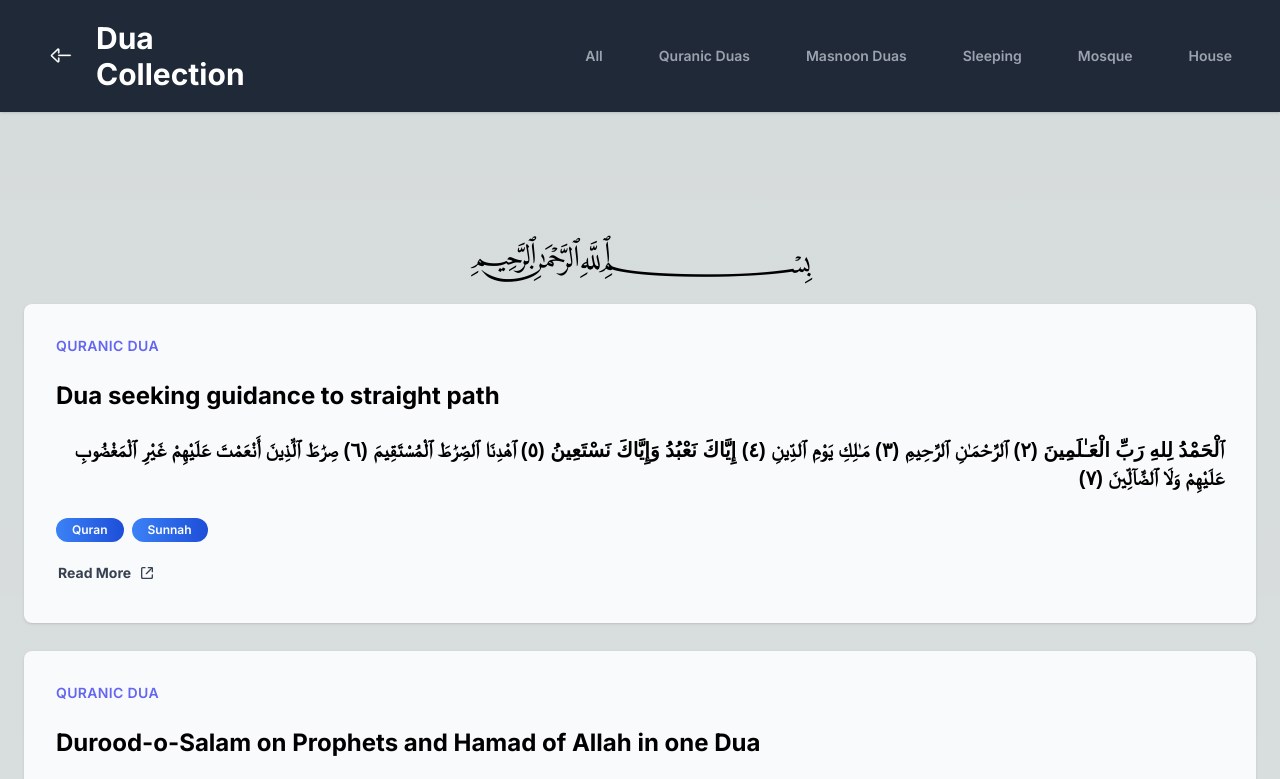
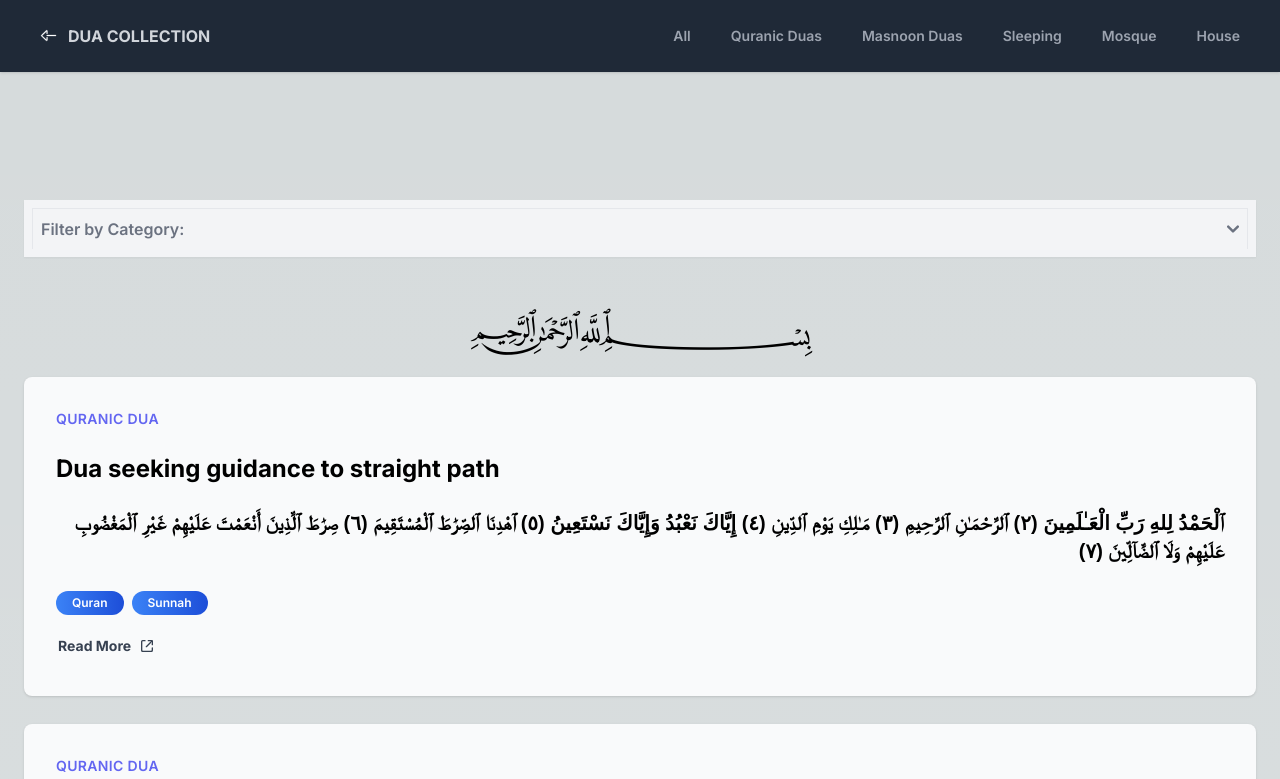
Before and after one commit to segullshairbutt/dua-collections, a Next.js app: page /Duas in a window 1280 px wide. Shown: the top 779 px of the page. Built offline with nearby package versions, Linux system fonts and the light colour scheme; a web font is replaced by a local one.

Commit message:
added tags in mobile nav, and as filter in dua page... also fix 404 page

```diff
--- a/src/app/Duas/page.tsx
+++ b/src/app/Duas/page.tsx
@@ -1,43 +1,101 @@
 'use client';
 
-import { FC, Suspense, useEffect, useState } from 'react';
+import { FC, Suspense, useMemo, useState } from 'react';
 
+import Link from 'next/link';
 import { useSearchParams } from 'next/navigation';
 
 import Bismillah from 'components/Bismillah';
 import Dua from 'components/Dua';
 
-import allDuas from './duas.json';
-
-interface DuaObject {
-  id: string;
-  title: string;
-  translation: string;
-  content: string;
-  tags: string[];
-  referenceLink: string;
-}
+import allDuas from 'duas.json';
 
 const Duas: FC = () => {
   const searchParams = useSearchParams();
-  const [duas, setDuas] = useState<DuaObject[]>([]);
-
-  useEffect(() => {
+  const duas = useMemo(() => {
     const tagFilter = searchParams.get('tag');
     if (tagFilter == null) {
-      setDuas(allDuas);
-      return;
+      return allDuas;
     }
 
     const _filteredDuas = allDuas.filter(dua => {
       return dua.tags.includes(tagFilter);
     });
-    setDuas(_filteredDuas);
-    // eslint-disable-next-line react-hooks/exhaustive-deps
+    return _filteredDuas;
   }, [searchParams]);
 
+  const dTags = useMemo(() => {
+    return allDuas
+      .flatMap(d => d.tags)
+      .filter((value, index, array) => {
+        return array.indexOf(value) === index;
+      });
+  }, []);
+
+  const [activeElement, setActiveElement] = useState('');
+  const handleClick = (value: string) => {
+    if (value === activeElement) {
+      setActiveElement('');
+    } else {
+      setActiveElement(value);
+    }
+  };
+
   return (
-    <section className="my-8 sm:my-10 grid grid-cols-1 gap-x-8 gap-y-4 p-6 mx-auto md:max-w-7xl">
+    <section className="relative my-8 sm:my-10 grid grid-cols-1 gap-x-8 gap-y-4 p-6 mx-auto md:max-w-7xl">
+      <div className="sticky top-0 z-20 bg-gray-100 mb-10 shadow-sm p-2">
+        <div id="accordion-collapse" data-accordion="collapse">
+          <h2 id="accordion-collapse-heading-1">
+            <button
+              type="button"
+              onClick={() => handleClick('1')}
+              className="flex items-center justify-between w-full p-2 font-medium rtl:text-right text-gray-500 border border-b-0 border-gray-200 hover:bg-gray-100 gap-3"
+              data-accordion-target="#accordion-collapse-body-1"
+              aria-expanded="true"
+              aria-controls="accordion-collapse-body-1"
+            >
+              <span className="font-semibold">Filter by Category:</span>
+              <svg
+                data-accordion-icon
+                className="w-3 h-3 rotate-180 shrink-0"
+                aria-hidden="true"
+                xmlns="http://www.w3.org/2000/svg"
+                fill="none"
+                viewBox="0 0 10 6"
+              >
+                <path
+                  stroke="currentColor"
+                  strokeLinecap="round"
+                  strokeLinejoin="round"
+                  strokeWidth="2"
+                  d="M9 5 5 1 1 5"
+                />
+              </svg>
+            </button>
+          </h2>
+          <div
+            id="accordion-collapse-body-1"
+            className={activeElement === '1' ? '' : 'hidden'}
+            aria-labelledby="accordion-collapse-heading-1"
+          >
+            <ul className="flex flex-wrap items-center justify-start">
+              {dTags.map((tag, ix) => {
+                const isActive = tag === searchParams.get('tag');
+                return (
+                  <li
+                    key={ix}
+                    className={`text-xs font-medium mx-1 my-1 text-gray-500 active:bg-indigo-100 hover:text-indigo-600 rounded ${isActive && 'text-indigo-600'}`}
+                  >
+                    <Link className="px-1" href={{ pathname: '/Duas', query: { tag: tag } }}>
+                      {tag}
+                    </Link>
+                  </li>
+                );
+              })}
+            </ul>
+          </div>
+        </div>
+      </div>
       <Bismillah />
       {duas.map((dua, index) => (
         <Dua
@@ -56,7 +114,7 @@ const Duas: FC = () => {
 
 export default function DuasPage() {
   return (
-    <Suspense>
+    <Suspense fallback={<div className="text-center my-80"> Loading... </div>}>
       <Duas />
     </Suspense>
   );
--- a/src/app/components/BackButton.tsx
+++ b/src/app/components/BackButton.tsx
@@ -7,10 +7,10 @@ const BackButton = ({ className = '' }: { className?: string }) => {
   return (
     <button
       type="button"
-      className={`p-2 rounded-xl text-sm font-medium outline-none focus:outline-none border-4 border-transparent hover:text-gray-300 active:border-transparent active:text-grey-200 transition-all ${className}`}
+      className={`rounded-xl text-sm font-medium outline-none focus:outline-none border-4 border-transparent hover:text-gray-300 active:border-transparent active:text-grey-200 transition-all ${className}`}
       onClick={() => router.back()}
     >
-      <div className="flex flex-row align-middle w-8 h-8">
+      <i className="block h-6 w-6">
         <svg
           xmlns="http://www.w3.org/2000/svg"
           fill="currentColor"
@@ -25,7 +25,7 @@ const BackButton = ({ className = '' }: { className?: string }) => {
             <path d="M82,46H46c-1.1,0-2,0.9-2,2s0.9,2,2,2h36c1.1,0,2-0.9,2-2S83.1,46,82,46z" />
           </g>
         </svg>
-      </div>
+      </i>
     </button>
   );
 };
--- a/src/app/components/Navbar.tsx
+++ b/src/app/components/Navbar.tsx
@@ -1,17 +1,19 @@
 'use client';
 
-import { Suspense, useState } from 'react';
+import { Fragment, useCallback, useMemo, useState } from 'react';
 
 import Link from 'next/link';
 import { usePathname, useSearchParams } from 'next/navigation';
 
 import BackButton from './BackButton';
 
-const Navbar = () => {
-  const pathname = usePathname();
-  const searchParams = useSearchParams();
+import allDuas from 'duas.json';
 
-  const [navbar, setNavbar] = useState(false);
+interface INavComponentProps {
+  navbar?: boolean;
+  toggle: () => void;
+}
+
 const menu = [
   { name: 'All', url: { pathname: '/Duas' } },
   { name: 'Quranic Duas', url: { pathname: '/Duas', query: { tag: 'Quran' } } },
@@ -21,25 +23,38 @@ const Navbar = () => {
   { name: 'House', url: { pathname: '/Duas', query: { tag: 'House' } } },
 ];
 
+const Navbar = () => {
+  const searchParams = useSearchParams();
+  const [navbar, setNavbar] = useState(false);
+  const toggleNavbar = useCallback(() => setNavbar(prev => !prev), []);
+
+  const otherTags = useMemo(() => {
+    const mTags = menu.reduce((acc: string[], qParams) => {
+      if (qParams.url.query && qParams.url.query.tag) {
+        acc.push(qParams.url.query.tag);
+      }
+      return acc;
+    }, []);
+
+    const dTags = allDuas.flatMap(d => d.tags);
+    return dTags.filter((value, index, array) => {
+      return array.indexOf(value) === index && !mTags.includes(value);
+    });
+  }, []);
+
   return (
     <nav className="w-full bg-gray-800 shadow">
       <div className="justify-between px-4 mx-auto lg:max-w-7xl md:items-center md:flex md:px-8">
         <div>
           <div className="flex items-center justify-between py-3 md:py-5 md:block">
-            <div className="flex items-center gap-2">
-              {pathname !== '/' && <BackButton className="text-white" />}
-              <Link href="/">
-                <div className="avatar">
-                  <div className="w-16 rounded">
-                    <h1 className="text-3xl text-white font-bold">Dua Collection</h1>
-                  </div>
-                </div>
-              </Link>
-            </div>
+            <NavHeading />
             <div className="md:hidden">
-              <button className="text-gray-400 cursor-pointer hover:text-gray-500" onClick={() => setNavbar(!navbar)}>
+              <button
+                className="text-gray-400 cursor-pointer hover:text-gray-500 relative z-50"
+                onClick={() => setNavbar(!navbar)}
+              >
                 {navbar ? (
-                  <i className="block h-6 w-6">
+                  <i className="block h-4 w-4">
                     <svg xmlns="http://www.w3.org/2000/svg" fill="none" viewBox="0 0 24 24" stroke="currentColor">
                       <path
                         strokeLinecap="round"
@@ -62,29 +77,43 @@ const Navbar = () => {
           </div>
         </div>
         <div>
+          <div className="md:hidden">
             <div
-            className={`flex-1 justify-self-center pb-3 mt-8 md:block md:pb-0 md:mt-0 ${navbar ? 'block' : 'hidden'}`}
+              tabIndex={-1}
+              id="drawer-navigation"
+              className={`fixed top-0 left-0 z-40 w-64 h-screen p-4 overflow-y-auto transition-transform bg-gray-800 shadow ${navbar ? 'transform-none' : '-translate-x-full'}`}
+              aria-labelledby="drawer-navigation-label"
             >
-            <ul className="items-center justify-center space-y-8 md:flex md:space-x-6 md:space-y-0">
-              {menu.map(({ name, url }, index) => {
-                const isActive = searchParams.get('tag') === url.query?.tag;
+              <div className="py-4 overflow-y-auto">
+                <ul className="space-y-2 font-medium">
+                  <MenuLinks toggle={toggleNavbar} navbar={navbar} />
+                </ul>
+
+                <div className="border-t-[.5px] my-3 border-gray-300/20" />
+
+                <ul className="flex flex-wrap items-center justify-start">
+                  {otherTags.map((tag, ix) => {
+                    const isActive = tag === searchParams.get('tag');
                     return (
                       <li
-                    key={index}
-                    className={`block text-sm font-semibold text-gray-400 hover:bg-indigo-50 active:bg-indigo-100 hover:text-indigo-600 rounded ${
-                      isActive && 'text-indigo-50'
-                    }`}
+                        key={ix}
+                        className={`text-xs font-medium mx-1 my-1 text-gray-500 active:bg-indigo-100 hover:text-indigo-600 rounded ${isActive && 'text-indigo-100'}`}
                       >
-                    <Link
-                      className="block w-full p-4"
-                      onClick={() => setNavbar(prev => (prev ? false : prev))}
-                      href={url}
-                    >
-                      {name}
+                        <Link className="px-1" onClick={toggleNavbar} href={{ pathname: '/Duas', query: { tag: tag } }}>
+                          {tag}
                         </Link>
                       </li>
                     );
                   })}
+                </ul>
+              </div>
+            </div>
+            {navbar && <div className="fixed top-0 left-0 z-30 bg-black/10 w-full h-full" onClick={toggleNavbar}></div>}
+          </div>
+
+          <div className={`flex-1 justify-self-center pb-3 mt-8 md:block hidden md:pb-0 md:mt-0`}>
+            <ul className="items-center justify-center space-y-8 md:flex lg:space-x-6 md:space-x-2 md:space-y-0">
+              <MenuLinks toggle={toggleNavbar} />
             </ul>
           </div>
         </div>
@@ -93,10 +122,41 @@ const Navbar = () => {
   );
 };
 
-export default function NavbarComponent() {
+export default Navbar;
+
+const NavHeading = () => {
+  const pathname = usePathname();
+
   return (
-    <Suspense>
-      <Navbar />
-    </Suspense>
+    <div className="flex items-center gap-1">
+      {pathname !== '/' && <BackButton className="text-white" />}
+      <Link href="/">
+        <h5 id="drawer-navigation-label" className="font-bold text-gray-300 uppercase dark:text-gray-400">
+          Dua Collection
+        </h5>
+      </Link>
+    </div>
   );
-}
+};
+
+const MenuLinks = ({ toggle }: INavComponentProps) => {
+  const searchParams = useSearchParams();
+
+  return (
+    <Fragment>
+      {menu.map(({ name, url }, index) => {
+        const isActive = searchParams.get('tag') === url.query?.tag;
+        return (
+          <li
+            key={index}
+            className={`block text-sm font-semibold text-gray-400 hover:bg-indigo-50 active:bg-indigo-100 hover:text-indigo-600 rounded ${isActive && 'text-indigo-50'}`}
+          >
+            <Link className="block w-full p-2" onClick={toggle} href={url}>
+              {name}
+            </Link>
+          </li>
+        );
+      })}
+    </Fragment>
+  );
+};
--- a/src/app/layout.tsx
+++ b/src/app/layout.tsx
@@ -24,7 +24,7 @@ export default function RootLayout({ children }: { children: ReactNode }) {
     <html lang="en">
       <body className={inter.className}>
         <Navbar />
-        <div className="relative overflow-hidden pt-16 pb-32 space-y-24 min-h-[calc(100vh_-_156px)]">{children}</div>
+        <div className="relative pt-16 pb-32 min-h-[calc(100vh_-_156px)]">{children}</div>
         <Footer />
       </body>
     </html>
--- a/src/app/page.tsx
+++ b/src/app/page.tsx
@@ -10,7 +10,7 @@ import Quran from 'public/quran.webp';
 
 export default function Home() {
   return (
-    <Fragment>
+    <div className="space-y-24 overflow-x-hidden">
       <Section
         title="Quranic Duas"
         image={Quran}
@@ -25,6 +25,6 @@ export default function Home() {
         href={{ pathname: '/Duas', query: { tag: 'Masnoon' } }}
         icon={<HadithIcon />}
       />
-    </Fragment>
+    </div>
   );
 }
```
Also changed, not shown: src/app/duas.json (renamed from src/app/Duas/duas.json, +18 -18 lines), firebase.json. Lines whose indentation alone changed are shown as unchanged.
